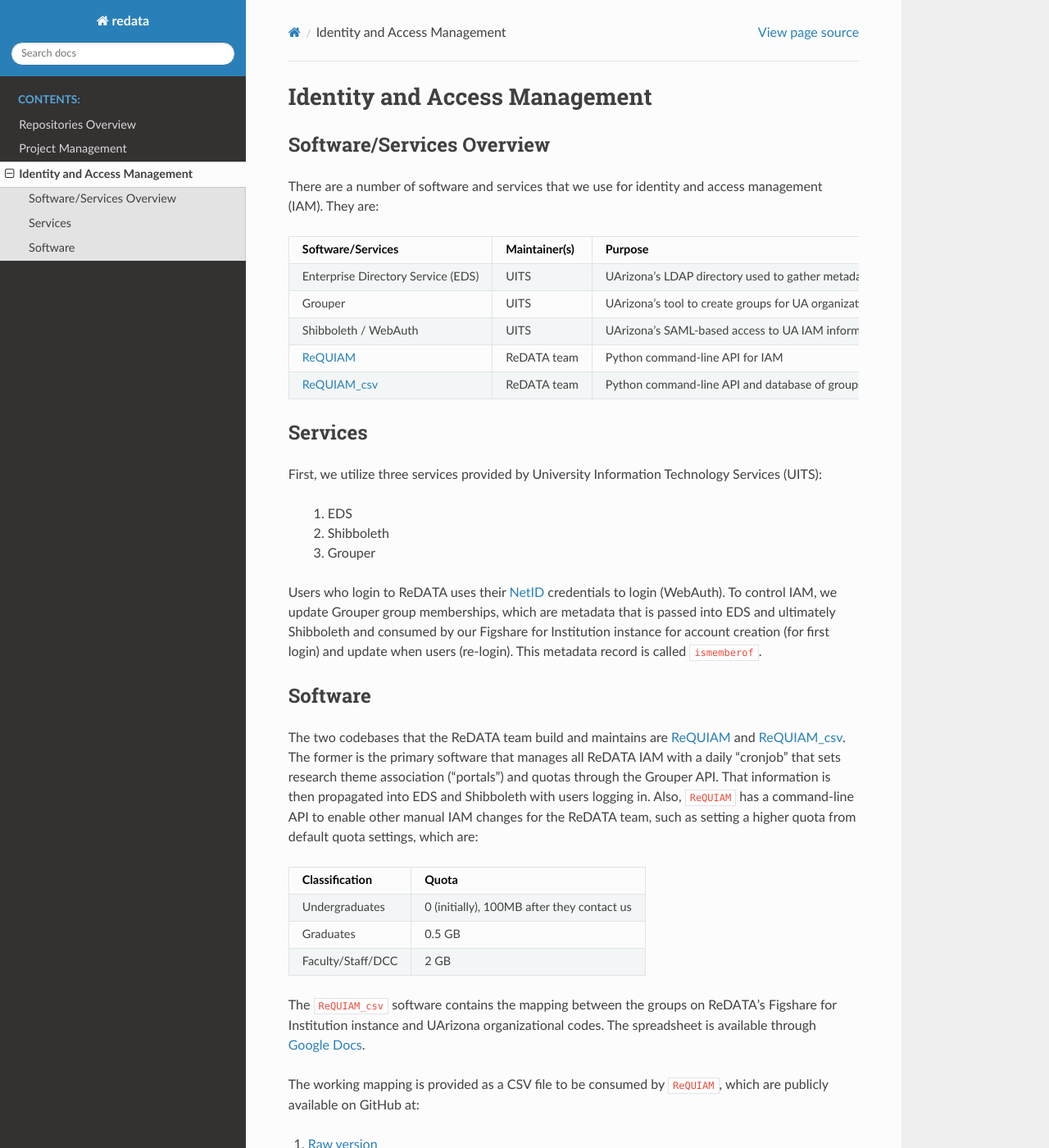
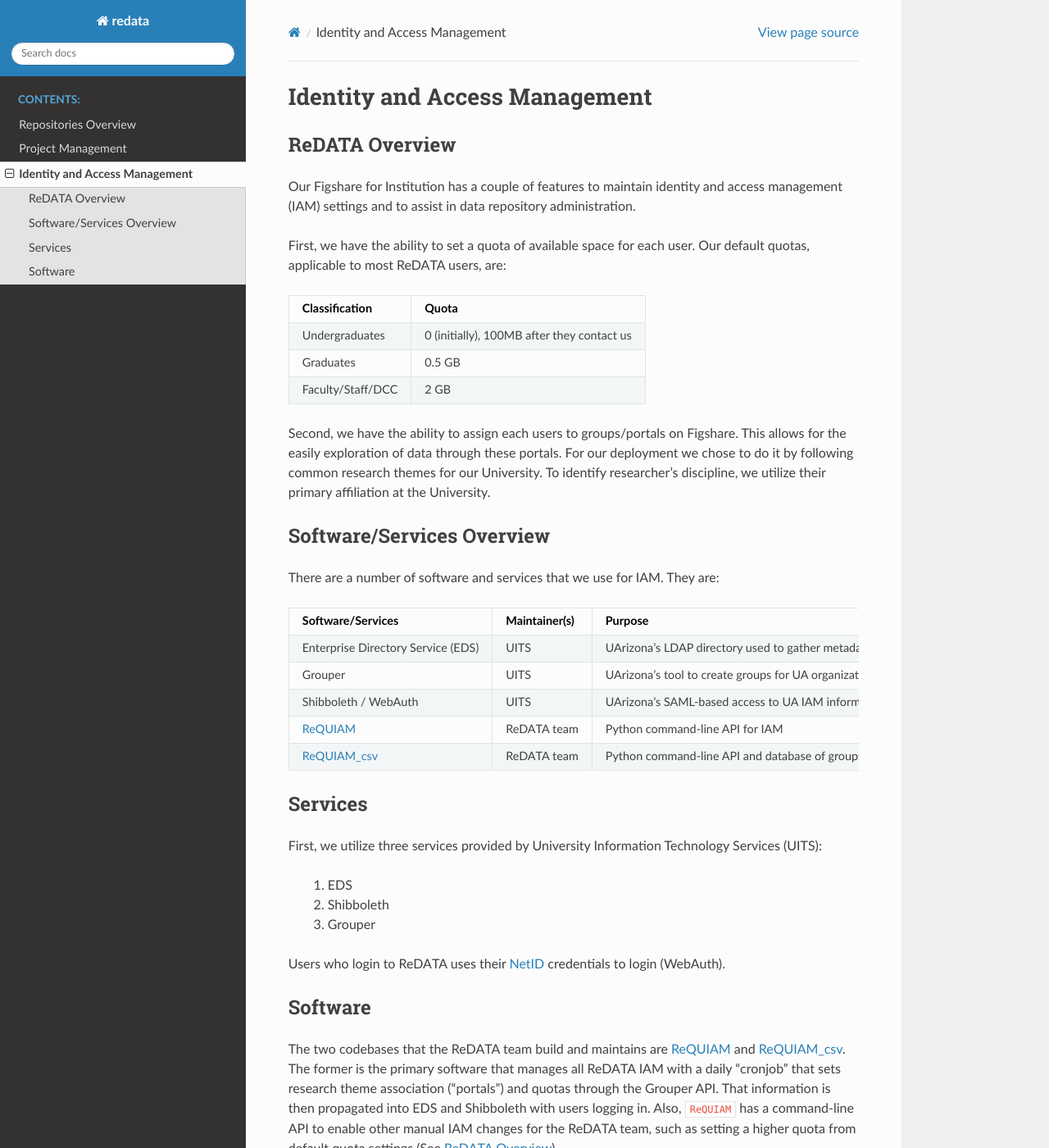
Before and after one commit to UAL-RE/redata-docs, a Sphinx documentation site: the page built from source/iam.rst, in a window 1280 px wide and 1400 px high. Shown: the whole window at 82% size. Built offline with Sphinx 7.4.7 and the Read the Docs theme 2.0.0, drawn with Linux system fonts in a browser that asks for light colours; some of the changed text lies outside the part shown.

Commit message:
Add ReDATA Overview sub-section

```diff
--- a/source/iam.rst
+++ b/source/iam.rst
@@ -1,11 +1,37 @@
 Identity and Access Management
 ------------------------------
+
+ReDATA Overview
+~~~~~~~~~~~~~~~
+
+Our Figshare for Institution has a couple of features to maintain identity
+and access management (IAM) settings and to assist in data repository
+administration.
+
+First, we have the ability to set a quota of available space for each user.
+Our default quotas, applicable to most ReDATA users, are:
+
++-------------------+--------------------------------------------+
+| Classification    | Quota                                      |
++===================+============================================+
+| Undergraduates    | 0 (initially), 100MB after they contact us |
++-------------------+--------------------------------------------+
+| Graduates         | 0.5 GB                                     |
++-------------------+--------------------------------------------+
+| Faculty/Staff/DCC | 2 GB                                       |
++-------------------+--------------------------------------------+
+
+Second, we have the ability to assign each users to groups/portals on
+Figshare. This allows for the easily exploration of data through these
+portals. For our deployment we chose to do it by following common
+research themes for our University. To identify researcher's discipline,
+we utilize their primary affiliation at the University.
+
 
 Software/Services Overview
 ~~~~~~~~~~~~~~~~~~~~~~~~~~
 
-There are a number of software and services that we use for identity and
-access management (IAM). They are:
+There are a number of software and services that we use for IAM. They are:
 
 +-------------------------------------+---------------+--------------------------------------------------------+
 | Software/Services                   | Maintainer(s) | Purpose                                                |
@@ -35,10 +61,6 @@ Services (UITS):
  3. Grouper
 
 Users who login to ReDATA uses their `NetID`_ credentials to login (WebAuth).
-To control IAM, we update Grouper group memberships, which are metadata that
-is passed into EDS and ultimately Shibboleth and consumed by our Figshare for
-Institution instance for account creation (for first login) and update when
-users (re-login). This metadata record is called ``ismemberof``.
 
 
 Software
@@ -51,17 +73,8 @@ daily "cronjob" that sets research theme association ("portals") and quotas
 through the Grouper API. That information is then propagated into EDS
 and Shibboleth with users logging in. Also, ``ReQUIAM`` has a
 command-line API to enable other manual IAM changes for the ReDATA team,
-such as setting a higher quota from default quota settings, which are:
-
-+-------------------+--------------------------------------------+
-| Classification    | Quota                                      |
-+===================+============================================+
-| Undergraduates    | 0 (initially), 100MB after they contact us |
-+-------------------+--------------------------------------------+
-| Graduates         | 0.5 GB                                     |
-+-------------------+--------------------------------------------+
-| Faculty/Staff/DCC | 2 GB                                       |
-+-------------------+--------------------------------------------+
+such as setting a higher quota from default quota settings
+(See :ref:`ReDATA Overview`)
 
 The ``ReQUIAM_csv`` software contains the mapping between the groups on
 ReDATA's Figshare for Institution instance and UArizona organizational
@@ -78,6 +91,6 @@ The working mapping is provided as a CSV file to be consumed by
 
 .. _Google Docs: https://docs.google.com/spreadsheets/d/1f8tNxj96g_4NW6LWAIx8s3AxRoBbwRvFIxUXMAYyVlU/edit#gid=1301862342
 
-.. _raw version: https://raw.githubusercontent.com/UAL-RE/ReQUIAM_csv/master/requiam_csv/data/research_themes.csv
+.. _Raw version: https://raw.githubusercontent.com/UAL-RE/ReQUIAM_csv/master/requiam_csv/data/research_themes.csv
 
-.. _rendered version: https://github.com/UAL-RE/ReQUIAM_csv/blob/master/requiam_csv/data/research_themes.csv
+.. _Rendered version: https://github.com/UAL-RE/ReQUIAM_csv/blob/master/requiam_csv/data/research_themes.csv
```
